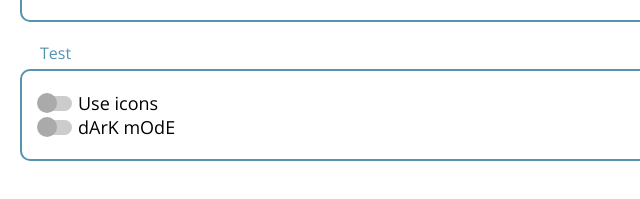
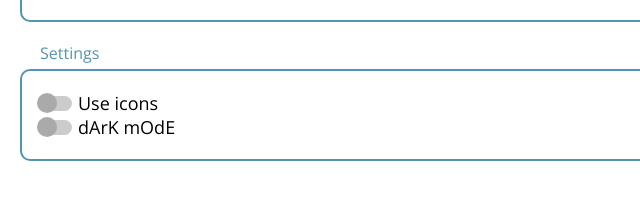
Before and after one commit to Aplet123/chinese-chess, a website: page public/index.html in a window 1280 px wide. Shown: the part 167-366 px from the top of the page, 0-640 px from the left. Drawn offline with nearby package versions, Linux system fonts and the light colour scheme.

Commit message:
Fix naming

```diff
--- a/public/index.html
+++ b/public/index.html
@@ -38,7 +38,7 @@
                     <input id="joinCode" placeholder="Enter code..."/>
                 </div>
             </nav>
-            <p class="label">Test</p>
+            <p class="label">Settings</p>
             <nav id="settings"></nav>
         </div>
     </body>
```
